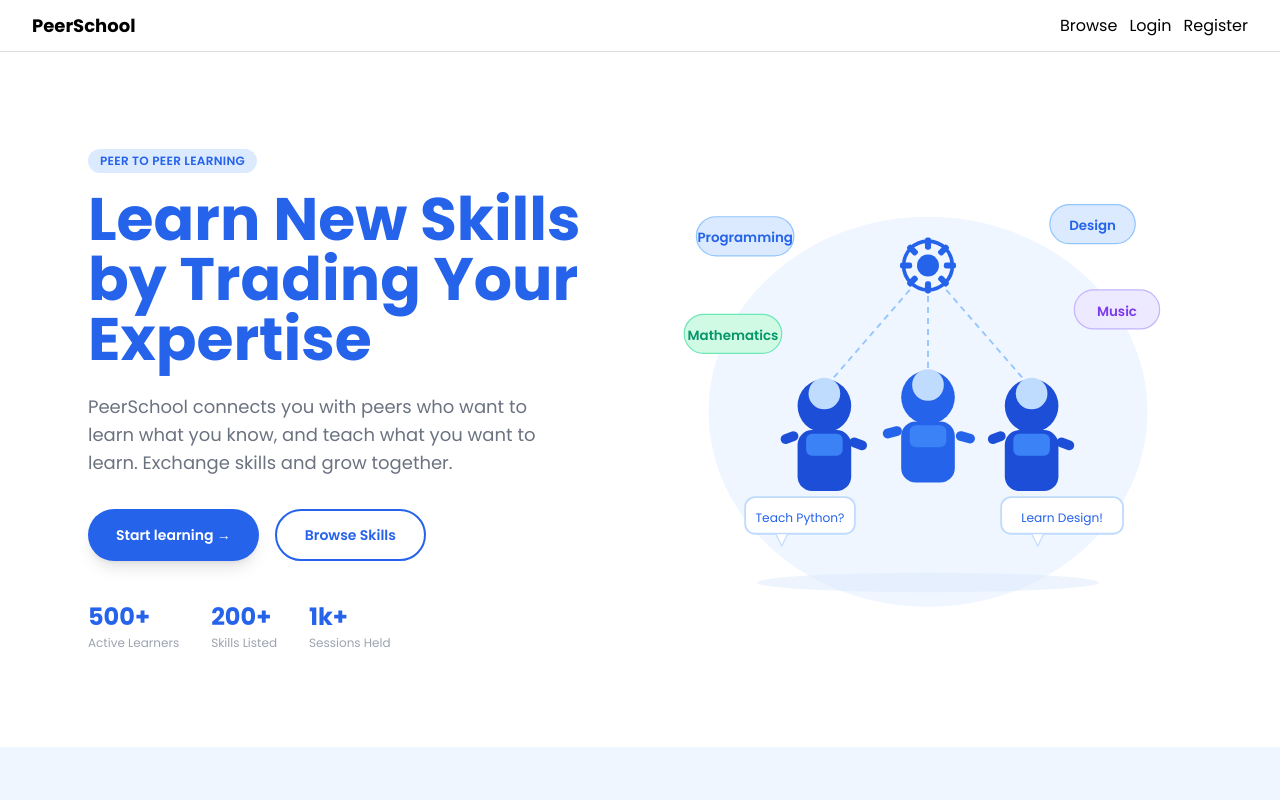
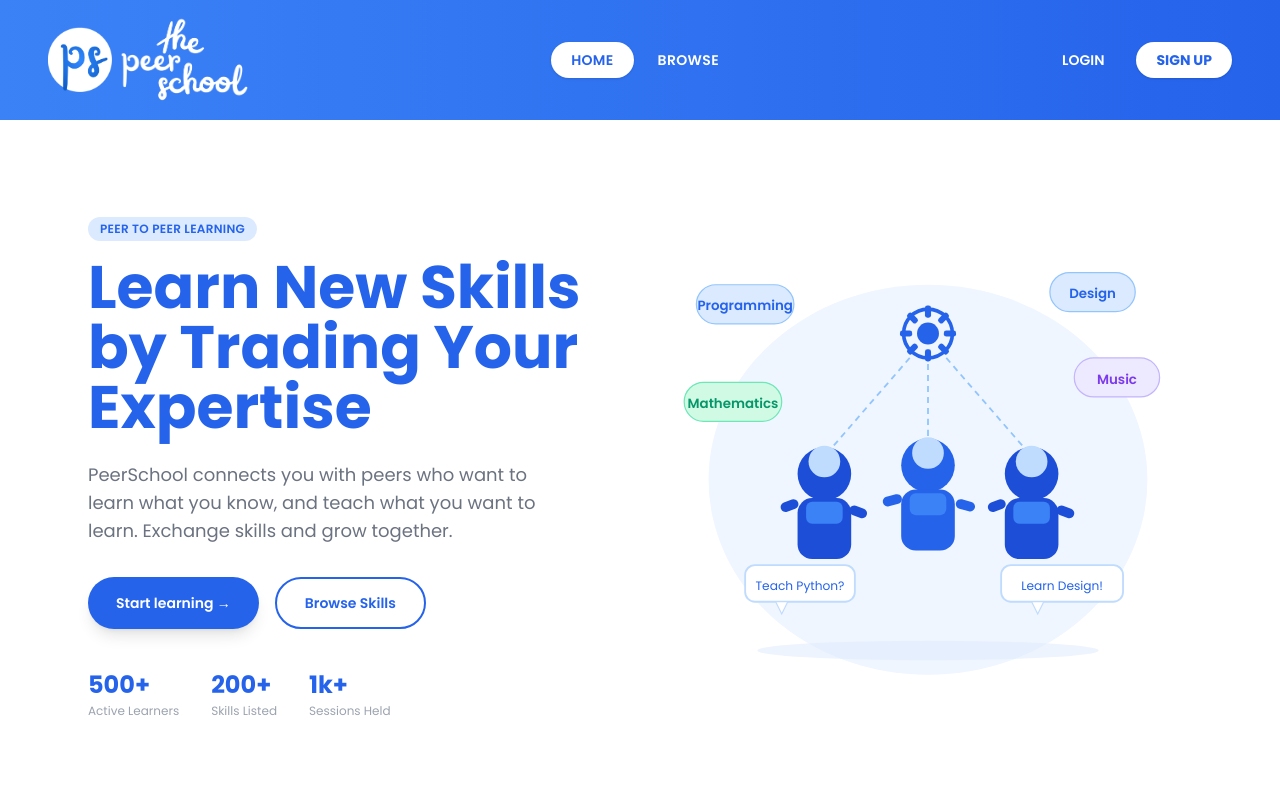
Before and after one commit to amna-1111/peer-school, a React (Vite) app in the folder client/: page / in a window 1280 px wide. Shown: the top 800 px of the page. Built offline with nearby package versions, Linux system fonts and the light colour scheme.

Commit message:
styled navbar

```diff
--- a/client/src/components/Navbar.jsx
+++ b/client/src/components/Navbar.jsx
@@ -1,49 +1,114 @@
-import { useNavigate } from "react-router-dom";
+import { useNavigate, useLocation } from "react-router-dom";
 import { useAuth } from "../hooks/useAuth";
+import { NavLink } from "react-router-dom";
 
 export default function Navbar() {
   const { user, logout } = useAuth();
   const navigate = useNavigate();
+  const location = useLocation();
 
   const handleLogout = () => {
     logout();
     navigate("/");
   };
 
+  const isActive = (path) => location.pathname === path;
+
+  const navLinks = [
+    { label: "HOME", path: "/" },
+    { label: "BROWSE", path: "/skills" },
+    ...(user
+      ? [
+          { label: "Sessions", path: "/sessions" },
+          { label: "Profile", path: "/profile" }
+        ]
+      : [])
+  ];
+
   return (
-    <nav
-      style={{
-        display: "flex",
-        justifyContent: "space-between",
-        alignItems: "center",
-        padding: "0.75rem 2rem",
-        borderBottom: "1px solid #ddd",
-        marginBottom: "0"
-      }}
-    >
-      <span
+    <nav className="bg-gradient-to-r from-blue-500 to-blue-600 px-6 md:px-12 py-4 flex items-center justify-between shadow-md">
+      {/* Logo */}
+      <div
         onClick={() => navigate(user ? "/dashboard" : "/")}
-        style={{ fontWeight: "bold", fontSize: "18px", cursor: "pointer" }}
+        className="flex items-center gap-3 cursor-pointer"
       >
-        PeerSchool
-      </span>
+        <NavLink to="/" className="mb-auto flex items-center gap-2">
+          <img src="/mini_logo.png" alt="favicon" className="w-16" />
+          <img src="/nav_logo.png" alt="logo" className="w-32" />
+        </NavLink>
+      </div>
 
-      <div style={{ display: "flex", gap: "12px", alignItems: "center" }}>
-        <button onClick={() => navigate("/skills")}>Browse</button>
+      {/* Nav links */}
+      <div className="hidden md:flex items-center gap-1">
+        {navLinks.map(({ label, path }) => (
+          <button
+            key={path}
+            onClick={() => navigate(path)}
+            className={`px-5 py-2 rounded-full text-sm font-semibold tracking-wide transition-all ${
+              isActive(path)
+                ? "bg-white text-blue-600 shadow"
+                : "text-white hover:bg-blue-400"
+            }`}
+          >
+            {label}
+          </button>
+        ))}
+      </div>
+
+      {/* Right side */}
+      <div className="flex items-center gap-3">
         {user ? (
           <>
-            <button onClick={() => navigate("/sessions")}>Sessions</button>
-            <button onClick={() => navigate("/profile")}>Profile</button>
-            <button onClick={handleLogout} style={{ color: "red" }}>
-              Logout
+            {/* Avatar + name */}
+            <button
+              onClick={() => navigate("/profile")}
+              className="flex items-center gap-2 text-white text-sm font-medium hover:bg-blue-400 px-3 py-2 rounded-full transition-all"
+            >
+              <div className="w-8 h-8 rounded-full bg-white text-blue-600 flex items-center justify-center font-bold text-xs shadow">
+                {user.name?.charAt(0).toUpperCase()}
+              </div>
+              <span className="hidden md:inline">{user.name}</span>
+            </button>
+            <button
+              onClick={handleLogout}
+              className="text-white text-sm border border-white/40 hover:bg-white hover:text-blue-600 px-4 py-2 rounded-full transition-all font-medium"
+            >
+              LOGOUT
             </button>
           </>
         ) : (
           <>
-            <button onClick={() => navigate("/login")}>Login</button>
-            <button onClick={() => navigate("/register")}>Register</button>
+            <button
+              onClick={() => navigate("/login")}
+              className="text-white text-sm font-semibold hover:bg-blue-400 px-5 py-2 rounded-full transition-all"
+            >
+              LOGIN
+            </button>
+            <button
+              onClick={() => navigate("/register")}
+              className="bg-white text-blue-600 text-sm font-bold px-5 py-2 rounded-full hover:bg-blue-50 transition-all shadow"
+            >
+              SIGN UP
+            </button>
           </>
         )}
+
+        {/* Mobile hamburger */}
+        <button className="md:hidden text-white ml-1">
+          <svg
+            className="w-6 h-6"
+            fill="none"
+            stroke="currentColor"
+            viewBox="0 0 24 24"
+          >
+            <path
+              strokeLinecap="round"
+              strokeLinejoin="round"
+              strokeWidth={2}
+              d="M4 6h16M4 12h16M4 18h16"
+            />
+          </svg>
+        </button>
       </div>
     </nav>
   );
```
